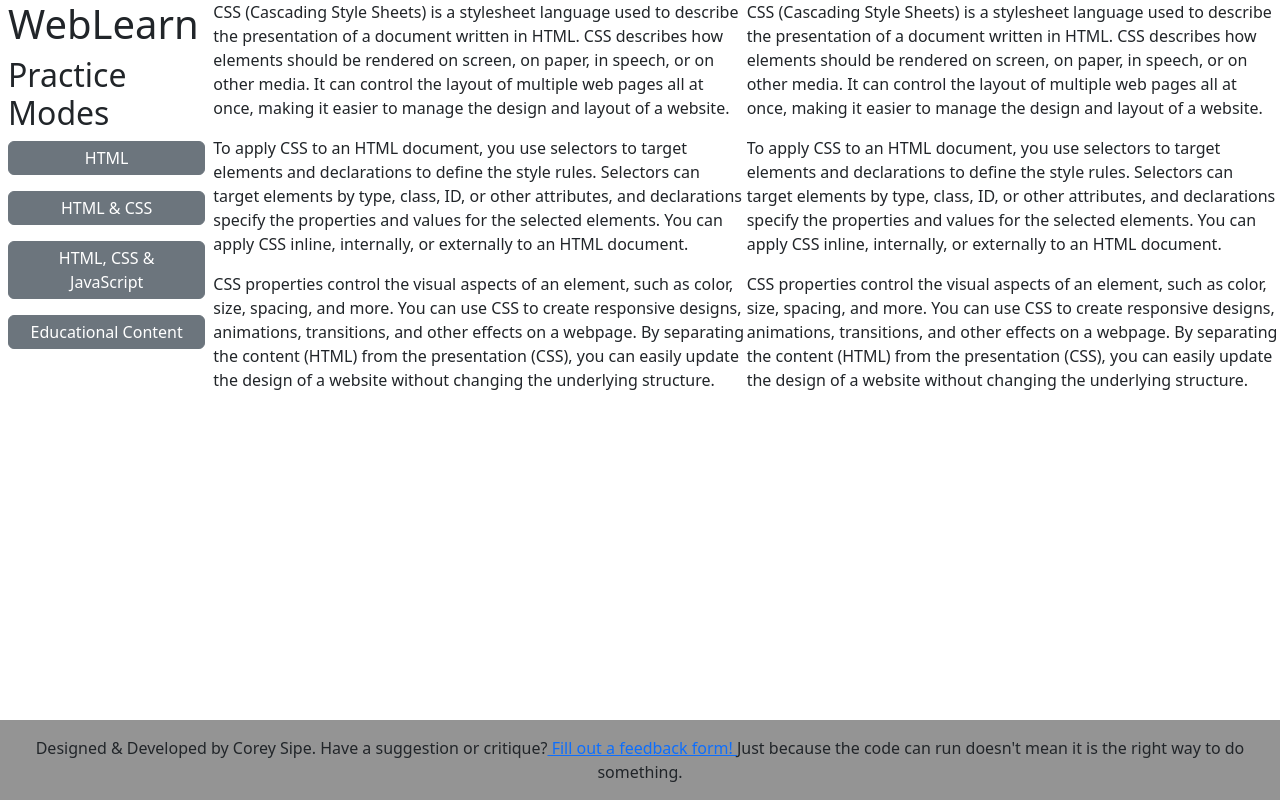
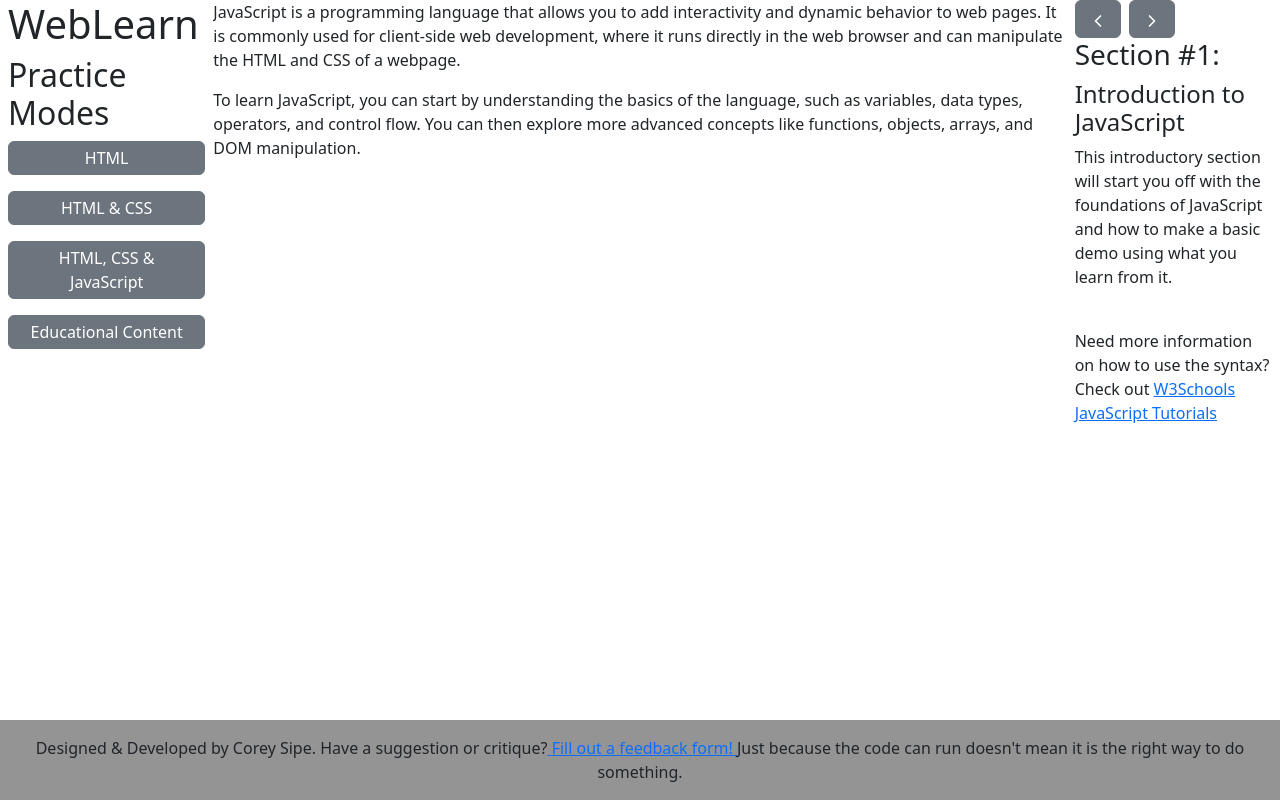
Before and after one commit to StetsonMathCS/project-repository-coreysipe, a Next.js app in the folder WebLearn/: page /learnCSS in a window 1280 px wide. Built offline with nearby package versions, Linux system fonts and the light colour scheme.

Commit message:
small progression update
i gotta go to work

```diff
--- a/WebLearn/src/app/learnCSS/page.js
+++ b/WebLearn/src/app/learnCSS/page.js
@@ -1,13 +1,51 @@
 "use client";
-import React from "react";
+import React, { useState, useEffect } from "react";
 import Layout from "../layout.js";
+import { ChevronLeft, ChevronRight } from "lucide-react";
 import "bootstrap/dist/css/bootstrap.min.css";
 import "../styles.css";
 
+const sections = [
+  {
+    id: 1,
+    title: "Introduction to JavaScript",
+    content: `
+      <p>JavaScript is a programming language that allows you to add interactivity and dynamic behavior to web pages. It is commonly used for client-side web development, where it runs directly in the web browser and can manipulate the HTML and CSS of a webpage.</p>
+      <p>To learn JavaScript, you can start by understanding the basics of the language, such as variables, data types, operators, and control flow. You can then explore more advanced concepts like functions, objects, arrays, and DOM manipulation.</p>
+    `,
+  },
+  {
+    id: 2,
+    title: "JavaScript Applications",
+    content: `
+      <p>JavaScript can be used to create interactive forms, validate user input, handle events, make AJAX requests, and much more. It is also widely used in frameworks and libraries like React, Angular, and Vue.js to build complex web applications.</p>
+      <p>To practice JavaScript, you can use online coding platforms, such as CodePen or JSFiddle, or set up a local development environment on your computer. There are also numerous tutorials, courses, and resources available online to help you learn JavaScript effectively.</p>
+    `,
+  },
+  // Add more sections as needed
+];
+
 function Page() {
+  const [currentSectionIndex, setCurrentSectionIndex] = useState(0);
+
+  const handlePrevSection = () => {
+    setCurrentSectionIndex((prevIndex) =>
+      prevIndex > 0 ? prevIndex - 1 : sections.length - 1
+    );
+  };
+
+  const handleNextSection = () => {
+    setCurrentSectionIndex((prevIndex) =>
+      prevIndex < sections.length - 1 ? prevIndex + 1 : 0
+    );
+  };
+
+  const currentSection = sections[currentSectionIndex];
+
   return (
     <Layout>
-      <main className="vh-90">
+      <div className="d-flex flex-column vh-100">
+        <main className="flex-grow-1 overflow-hidden">
           <div className="container-fluid h-100 g-0">
             <div className="row h-100 g-0">
               <div className="col-2">
@@ -43,62 +81,51 @@ function Page() {
                   </a>
                 </p>
               </div>
-            <div className="col-5 h-100 overflow-auto">
+              <div className="col-8 h-100 overflow-auto">
+                <div
+                  dangerouslySetInnerHTML={{ __html: currentSection.content }}
+                />
+              </div>
+              <div className="col-2">
+                <div className="challenges-container mx-2 mt-auto">
+                  <div className="challenges-navigation">
+                    <button
+                      onClick={handlePrevSection}
+                      className="btn btn-secondary me-2"
+                    >
+                      <ChevronLeft size={20} />
+                    </button>
+                    <button
+                      onClick={handleNextSection}
+                      className="btn btn-secondary"
+                    >
+                      <ChevronRight size={20} />
+                    </button>
+                  </div>
+                  <h3>Section #{currentSection.id}:</h3>
+                  <h4>{currentSection.title}</h4>
                   <p>
-                CSS (Cascading Style Sheets) is a stylesheet language used to
-                describe the presentation of a document written in HTML. CSS
-                describes how elements should be rendered on screen, on paper,
-                in speech, or on other media. It can control the layout of
-                multiple web pages all at once, making it easier to manage the
-                design and layout of a website.
+                    This introductory section will start you off with the
+                    foundations of JavaScript and how to make a basic demo using
+                    what you learn from it.
                   </p>
                   <p>
-                To apply CSS to an HTML document, you use selectors to target
-                elements and declarations to define the style rules. Selectors
-                can target elements by type, class, ID, or other attributes, and
-                declarations specify the properties and values for the selected
-                elements. You can apply CSS inline, internally, or externally to
-                an HTML document.
-              </p>
-              <p>
-                CSS properties control the visual aspects of an element, such as
-                color, size, spacing, and more. You can use CSS to create
-                responsive designs, animations, transitions, and other effects
-                on a webpage. By separating the content (HTML) from the
-                presentation (CSS), you can easily update the design of a
-                website without changing the underlying structure.
-              </p>
-            </div>
-            <div className="col-5 h-100 overflow-auto">
-              <p>
-                CSS (Cascading Style Sheets) is a stylesheet language used to
-                describe the presentation of a document written in HTML. CSS
-                describes how elements should be rendered on screen, on paper,
-                in speech, or on other media. It can control the layout of
-                multiple web pages all at once, making it easier to manage the
-                design and layout of a website.
-              </p>
-              <p>
-                To apply CSS to an HTML document, you use selectors to target
-                elements and declarations to define the style rules. Selectors
-                can target elements by type, class, ID, or other attributes, and
-                declarations specify the properties and values for the selected
-                elements. You can apply CSS inline, internally, or externally to
-                an HTML document.
-              </p>
-              <p>
-                CSS properties control the visual aspects of an element, such as
-                color, size, spacing, and more. You can use CSS to create
-                responsive designs, animations, transitions, and other effects
-                on a webpage. By separating the content (HTML) from the
-                presentation (CSS), you can easily update the design of a
-                website without changing the underlying structure.
+                    <br />
+                    Need more information on how to use the syntax? Check out{" "}
+                    <a
+                      target="_blank"
+                      rel="noopener noreferrer" // not required but good practice for security purposes. Tabnabbing prevention
+                      href="https://www.w3schools.com/js/DEFAULT.asp"
+                    >
+                      W3Schools JavaScript Tutorials
+                    </a>
                   </p>
                 </div>
               </div>
             </div>
+          </div>
         </main>
-      <footer className="footer vh-10">
+        <footer className="footer">
           <p className="m-0 py-3">
             Designed & Developed by Corey Sipe. Have a suggestion or critique?
             <a href="#"> Fill out a feedback form! </a>
@@ -106,6 +133,7 @@ function Page() {
             something.
           </p>
         </footer>
+      </div>
     </Layout>
   );
 }
```
Also changed, not shown: WebLearn/src/app/learnHTML/page.js (+79 -44 lines). Lines whose indentation alone changed are shown as unchanged.
